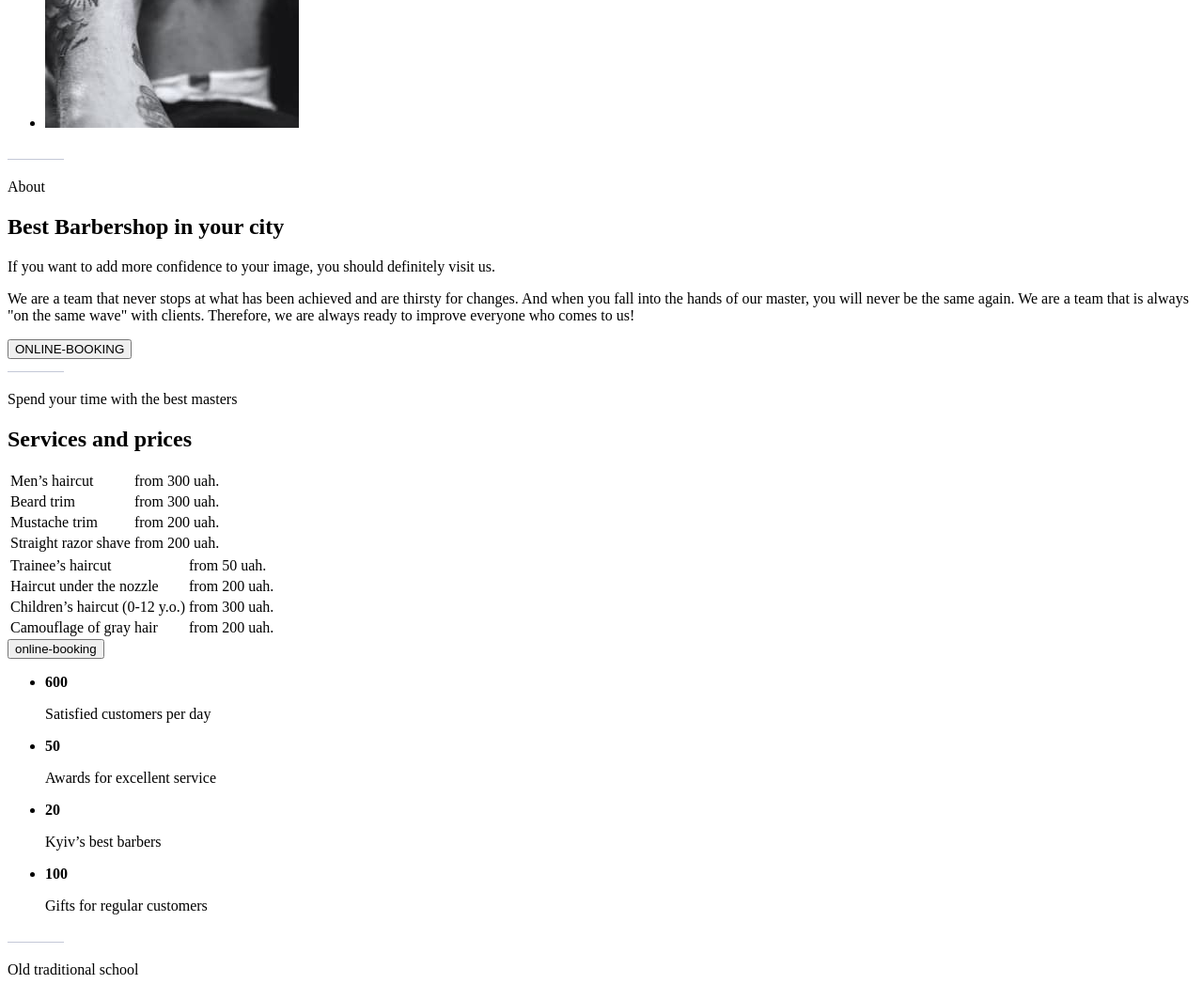
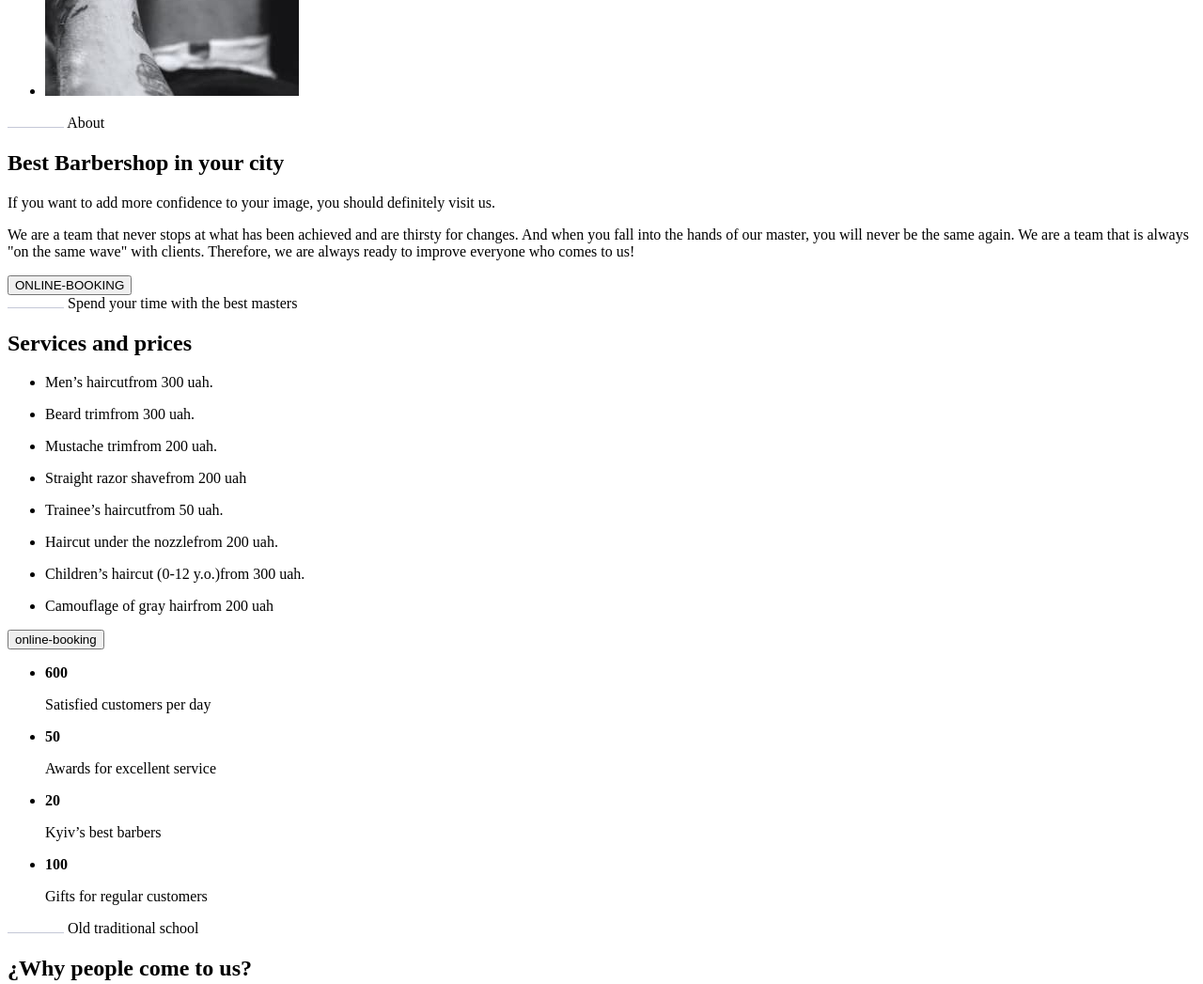
Before and after one commit to Lekoda/fs73, a plain HTML site: page index.html in a window 1280 px wide. Shown: the part 1160-2207 px from the top of the page at 94% size. Drawn offline with Linux system fonts and the light colour scheme.

Commit message:
adds span, h3, fix table into ul

```diff
--- a/index.html
+++ b/index.html
@@ -35,7 +35,7 @@
         <!-- # HERO  -->
         <section>
             <img src="./images/Rectangle 5.svg" alt="horizontal line">
-            <p>A hair salon for men in Kyiv</p>
+            <span>A hair salon for men in Kyiv</span>
             <h1>BarberShop</h1>
             <p>We are experts in trendy men’s haircuts.
                 We work quickly, carefully and with style.</p>
@@ -54,7 +54,7 @@
             </ul>
             <div class="about">
                 <img src="./images/Rectangle 5.svg" alt="horizontal line">
-                <p>About</p>
+                <span>About</span>
                 <h2>Best Barbershop in your city</h2>
                 <p>If you want to add more confidence to your image, you should definitely visit us.</p>
                 <p>We are a team that never stops at what has been achieved and are thirsty for changes. And when you
@@ -68,48 +68,38 @@
         <!-- #SERVICES AND PRICES  -->
         <section>
             <img src="./images/Rectangle 5.svg" alt="horizontal line">
-            <p>Spend your time with the best masters</p>
+            <span>Spend your time with the best masters</span>
             <h2>Services and prices</h2>
-            <table>
-                <tbody>
-                    <tr>
-                        <td>Men’s haircut</td>
-                        <td>from 300 uah.</td>
-                    </tr>
-                    <tr>
-                        <td>Beard trim</td>
-                        <td>from 300 uah.</td>
-                    </tr>
-                    <tr>
-                        <td>Mustache trim</td>
-                        <td>from 200 uah.</td>
-                    </tr>
-                    <tr>
-                        <td>Straight razor shave</td>
-                        <td>from 200 uah.</td>
-                    </tr>
-                </tbody>
-            </table>
-            <table>
-                <tbody>
-                    <tr>
-                        <td>Trainee’s haircut</td>
-                        <td>from 50 uah.</td>
-                    </tr>
-                    <tr>
-                        <td>Haircut under the nozzle</td>
-                        <td>from 200 uah.</td>
-                    </tr>
-                    <tr>
-                        <td>Children’s haircut (0-12 y.o.)</td>
-                        <td>from 300 uah.</td>
-                    </tr>
-                    <tr>
-                        <td>Camouflage of gray hair</td>
-                        <td>from 200 uah.</td>
-                    </tr>
-                </tbody>
-            </table>
+            <ul>
+                <li>
+                    <p>Men’s haircut<span>from 300 uah.</span></p>
+                </li>
+                <li>
+                    <p>Beard trim<span>from 300 uah.</span></p>
+                </li>
+                <li>
+                    <p>Mustache trim<span>from 200 uah.</span></p>
+                </li>
+                <li>
+                    <p>Straight razor shave<span>from 200 uah</span></p>
+                </li>
+            </ul>
+
+            <ul>
+                <li>
+                    <p>Trainee’s haircut<span>from 50 uah.</span></p>
+                </li>
+                <li>
+                    <p>Haircut under the nozzle<span>from 200 uah.</span></p>
+                </li>
+                <li>
+                    <p>Children’s haircut (0-12 y.o.)<span>from 300 uah.</span></p>
+                </li>
+                <li>
+                    <p>Camouflage of gray hair<span>from 200 uah</span></p>
+                </li>
+            </ul>
+
             <button type="button">online-booking</button>
         </section>
         <!-- # WHY US?  -->
@@ -139,7 +129,7 @@
             </div>
             <div>
                 <img src="./images/Rectangle 5.svg" alt="horizontal line">
-                <p>Old traditional school</p>
+                <span>Old traditional school</span>
                 <h2>¿Why people come to us?</h2>
                 <p>Only good things are said about us. But it's better to see and feel 1 time than read 10 times.</p>
             </div>
@@ -147,47 +137,47 @@
         <!-- #OUR BARBERS  -->
         <section>
             <img src="./images/Rectangle 5.svg" alt="horizontal line" width="370" height="346">
-            <p>For true enjoyers of the atmosphere</p>
+            <span>For true enjoyers of the atmosphere</span>
             <h2>Our barbers</h2>
             <ul>
                 <li>
                     <img src="./images/img1.jpg" alt="John Smith" width="370" height="346">
-                    <p>John Smith</p>
+                    <h3>John Smith</h3>
                     <p>Extreme Barber</p>
-                    <a href="http://" target="_blank" rel="noopener noreferrer"><img src="./images/instagram.svg"
+                    <!-- <a href="http://" target="_blank" rel="noopener noreferrer"><img src="./images/instagram.svg"
                             alt=""></a>
                     <a href="http://" target="_blank" rel="noopener noreferrer"><img src="./images/twitter.svg"
                             alt=""></a>
                     <a href="http://" target="_blank" rel="noopener noreferrer"><img src="./images/facebook.svg"
                             alt=""></a>
                     <a href="http://" target="_blank" rel="noopener noreferrer"><img src="./images/LinkedIn.svg"
-                            alt=""></a>
+                            alt=""></a> -->
                 </li>
                 <li>
                     <img src="./images/img2.jpg" alt="Michele Doe" width="370" height="346">
-                    <p>Michele Doe</p>
+                    <h3>Michele Doe</h3>
                     <p>Extreme Barber</p>
-                    <a href="http://" target="_blank" rel="noopener noreferrer"><img src="./images/instagram.svg"
+                    <!-- <a href="http://" target="_blank" rel="noopener noreferrer"><img src="./images/instagram.svg"
                             alt=""></a>
                     <a href="http://" target="_blank" rel="noopener noreferrer"><img src="./images/twitter.svg"
                             alt=""></a>
                     <a href="http://" target="_blank" rel="noopener noreferrer"><img src="./images/facebook.svg"
                             alt=""></a>
                     <a href="http://" target="_blank" rel="noopener noreferrer"><img src="./images/LinkedIn.svg"
-                            alt=""></a>
+                            alt=""></a> -->
                 </li>
                 <li>
                     <img src="./images/img3.jpg" alt="Alan Black">
-                    <p>Alan Black</p>
+                    <h3>Alan Black</h3>
                     <p>Extreme Barber</p>
-                    <a href="http://" target="_blank" rel="noopener noreferrer"><img src="./images/instagram.svg"
+                    <!-- <a href="http://" target="_blank" rel="noopener noreferrer"><img src="./images/instagram.svg"
                             alt=""></a>
                     <a href="http://" target="_blank" rel="noopener noreferrer"><img src="./images/twitter.svg"
                             alt=""></a>
                     <a href="http://" target="_blank" rel="noopener noreferrer"><img src="./images/facebook.svg"
                             alt=""></a>
                     <a href="http://" target="_blank" rel="noopener noreferrer"><img src="./images/LinkedIn.svg"
-                            alt=""></a>
+                            alt=""></a> -->
                 </li>
             </ul>
         </section>
@@ -196,7 +186,7 @@
             <!-- # need to hide H2 !!!!  -->
             <H2>Portfolio</H2>
             <img src="/images/Rectangle 5.svg" alt="horizontal line">
-            <p>In Latin, "barba" means "beard"</p>
+            <span>In Latin, "barba" means "beard"</span>
             <img src="./images/Rectangle 25.jpg" alt="barber cutting hair" width="270" height="360">
             <img src="./images/Rectangle 26.jpg" alt="barber shaving man" width="270" height="360">
             <img src="./images/Rectangle 27.jpg" alt="barber wiping man's face" width="270" height="360">
```
